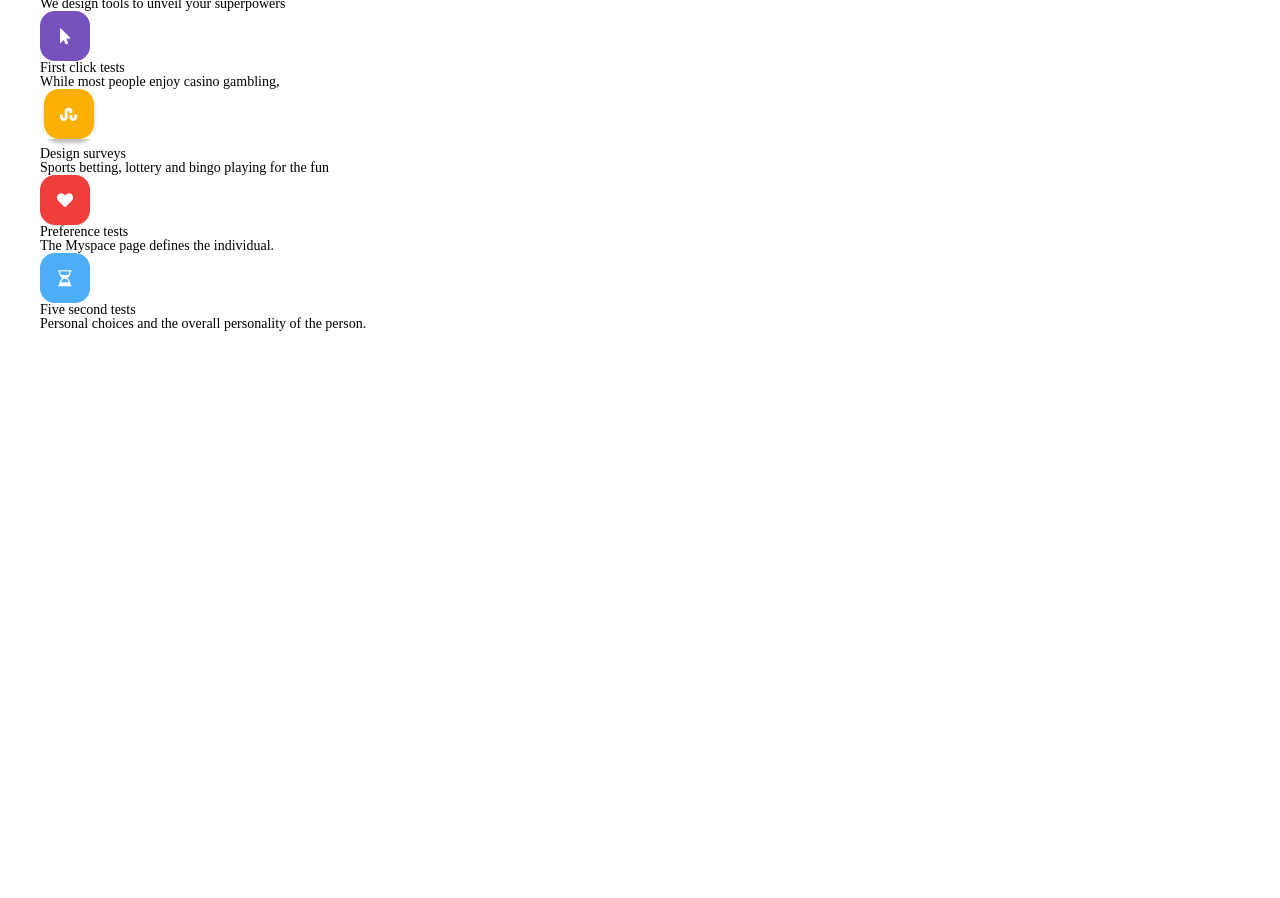
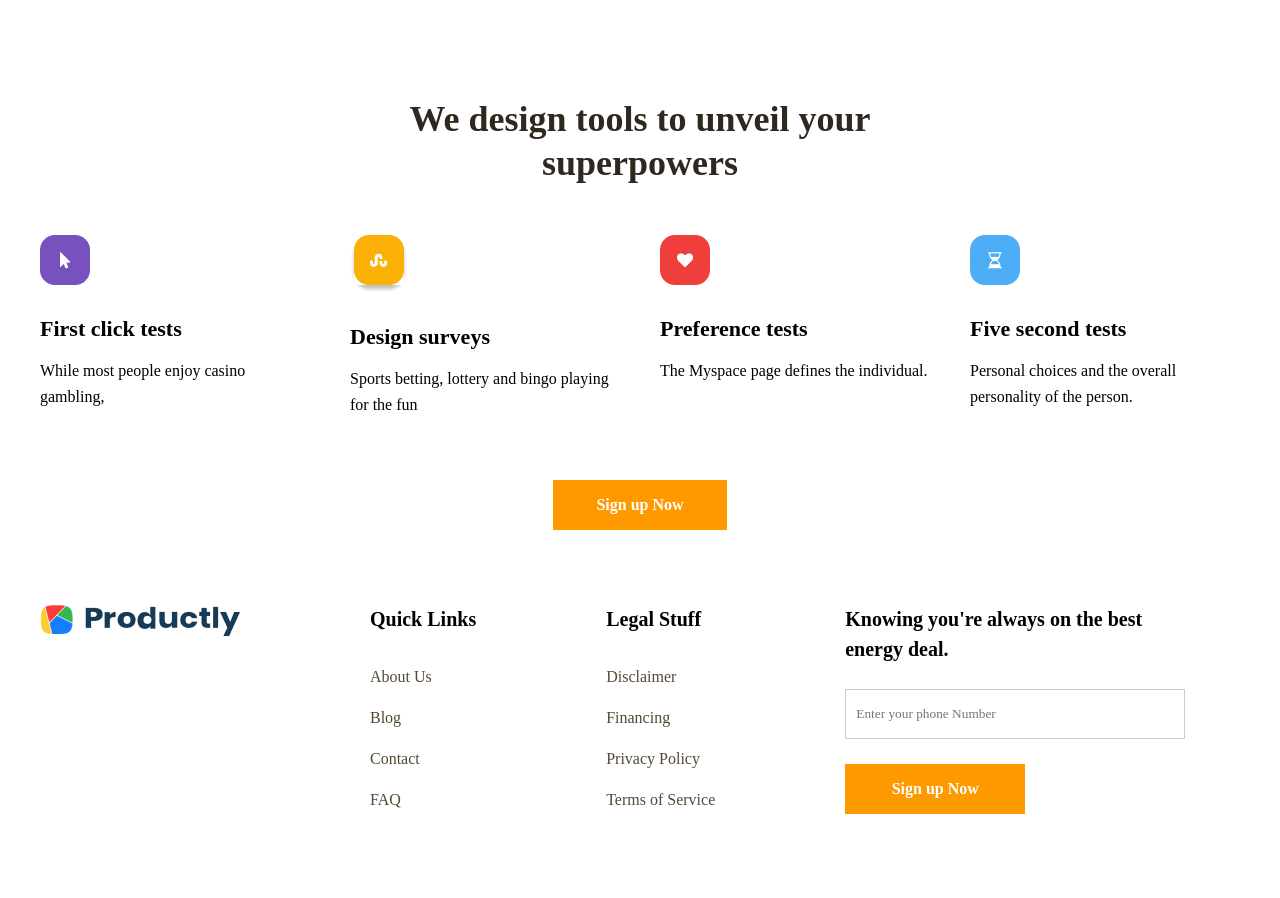
Before and after one commit to KysilSerhii/Beetroot_Academy-HomeTask, a plain HTML site: page second-box/index.html in a window 1280 px wide. Shown: the part 638-1536 px from the top of the page. Before the commit the page ends 969 px from the top, so only its background shows below. Drawn offline with Linux system fonts and the light colour scheme.

Commit message:
flex-finish

```diff
--- a/second-box/index.html
+++ b/second-box/index.html
@@ -28,13 +28,14 @@
           </div>
         </div>
       </header>
+
       <main class="page">
         <div class="container">
           <div class="page__content">
             <div class="page__article">
               <h1 class="page__title">The Design Thinking superpowers</h1>
               <p class="page__text">Tools, tutorials, design and innovation experts, all in one place! The most intuitive way to imagine your next user experience.</p>
-              <button class="page__btn">Get started</button>
+              <button class="page__btn btn">Get started</button>
             </div>
             <img src="image/Image-first.png" alt="#" class="page__image"/>
           </div>
@@ -66,10 +67,40 @@
                   <p class="second__description">Personal choices and the overall personality of the person. </p>
                 </div>
               </div>
+              <button class="second__button btn">Sign up Now</button>
             </div>
           </div>
         </div>
       </main>
+
+      <footer class="footer">
+        <div class="container">
+          <div class="footer__block">
+            <img src="image/Bitmap.png" alt="#" class="footer__logo"/>
+            <div class="footer__quick quick">
+              <h5 class="quick__name name">Quick Links</h5>
+              <a href="#" class="quick__list list">About Us</a>
+              <a href="#" class="quick__list list">Blog</a>
+              <a href="#" class="quick__list list">Contact</a>
+              <a href="#" class="quick__list list">FAQ</a>
+            </div>
+            <div class="footer__legal">
+              <h5 class="legal__name name">Legal Stuff</h5>
+              <a href="#" class="legal__list list">Disclaimer</a>
+              <a href="#" class="legal__list list">Financing</a>
+              <a href="#" class="legal__list list">Privacy Policy</a>
+              <a href="#" class="legal__list list">Terms of Service</a>
+            </div>
+            <div class="footer__knowing knowing">
+              <h4 class="knowling__title">Knowing you're always on the best energy deal.</h4>
+              <form class="knowing__form" action="#">
+                <input class="knowing__input" type="text" placeholder="Enter your phone Number"/>
+              </form>
+              <button class="knowing__btn btn">Sign up Now</button>
+            </div>
+          </div>
+        </div>
+      </footer>
     </div>
 </body>
 </html>
--- a/second-box/style/style.css
+++ b/second-box/style/style.css
@@ -65,7 +65,7 @@
   color: #544837;
 }
 
-.page__btn {
+.btn {
   font-family: 'Poppins';
   font-style: normal;
   font-weight: 700;
@@ -81,3 +81,142 @@
   width: 644px;
   height: 495px;
 }
+
+/*==================================> Second block <=================================================*/
+.page__features {
+  padding-top: 100px;
+}
+
+.page__second {
+  display: flex;
+  flex-direction: column;
+  align-items: center;
+}
+
+.second__title {
+  font-family: 'Montserrat';
+  font-style: normal;
+  font-weight: 700;
+  font-size: 36px;
+  line-height: 44px;
+  text-align: center;
+  color: #2F281E;
+
+  max-width: 539px;
+  margin-bottom: 50px;
+}
+
+.second__card {
+  display: flex;
+  align-items: center;
+  flex-wrap: wrap;
+  gap: 40px;
+
+  margin-bottom: 70px;
+}
+
+.second__item {
+  width: 270px;
+  height: 175px;
+}
+
+.second__text {
+  font-family: 'Montserrat';
+  font-style: normal;
+  font-weight: 600;
+  font-size: 22px;
+  line-height: 27px;
+
+  margin: 30px 0 16px 0;
+}
+
+.second__description {
+  font-family: 'Montserrat';
+  font-style: normal;
+  font-weight: 500;
+  font-size: 16px;
+  line-height: 26px;
+}
+
+.second__button {
+  max-width: 180px;
+  margin-bottom: 74px;
+}
+
+/*==================================> Second block <=================================================*/
+
+.footer__block {
+  display: flex;
+  gap: 130px;
+  padding-bottom: 70px;
+}
+
+.footer__logo {
+  width: 200px;
+  height: 32px;
+}
+
+.footer__quick {
+  display: flex;
+  flex-direction: column;
+}
+
+.quick {
+  max-width: 135px;
+}
+
+.name {
+  font-family: 'Gotham';
+  font-style: normal;
+  font-weight: 700;
+  font-size: 20px;
+  line-height: 30px;
+  margin-bottom: 30px;
+}
+
+.list {
+  font-family: 'Montserrat';
+  font-style: normal;
+  font-weight: 500;
+  font-size: 16px;
+  line-height: 26px;
+  color: #544837;
+  margin-bottom: 15px;
+}
+
+.footer__legal {
+  display: flex;
+  flex-direction: column;
+  max-width: 135px;
+}
+
+.footer__knowing {
+  display: flex;
+  flex-direction: column;
+}
+
+.knowing {
+  width: 340px;
+}
+
+.knowling__title {
+  font-family: 'Gotham';
+  font-style: normal;
+  font-weight: 700;
+  font-size: 20px;
+  line-height: 30px;
+}
+
+.knowing__input {
+  width: 340px;
+  height: 50px;
+
+  border: 1px solid #BCD0E5;
+
+  padding: 0px 10px;
+  margin: 25px 0;
+}
+.knowing__btn {
+  width: 180px;
+  height: 50px;
+}
```
